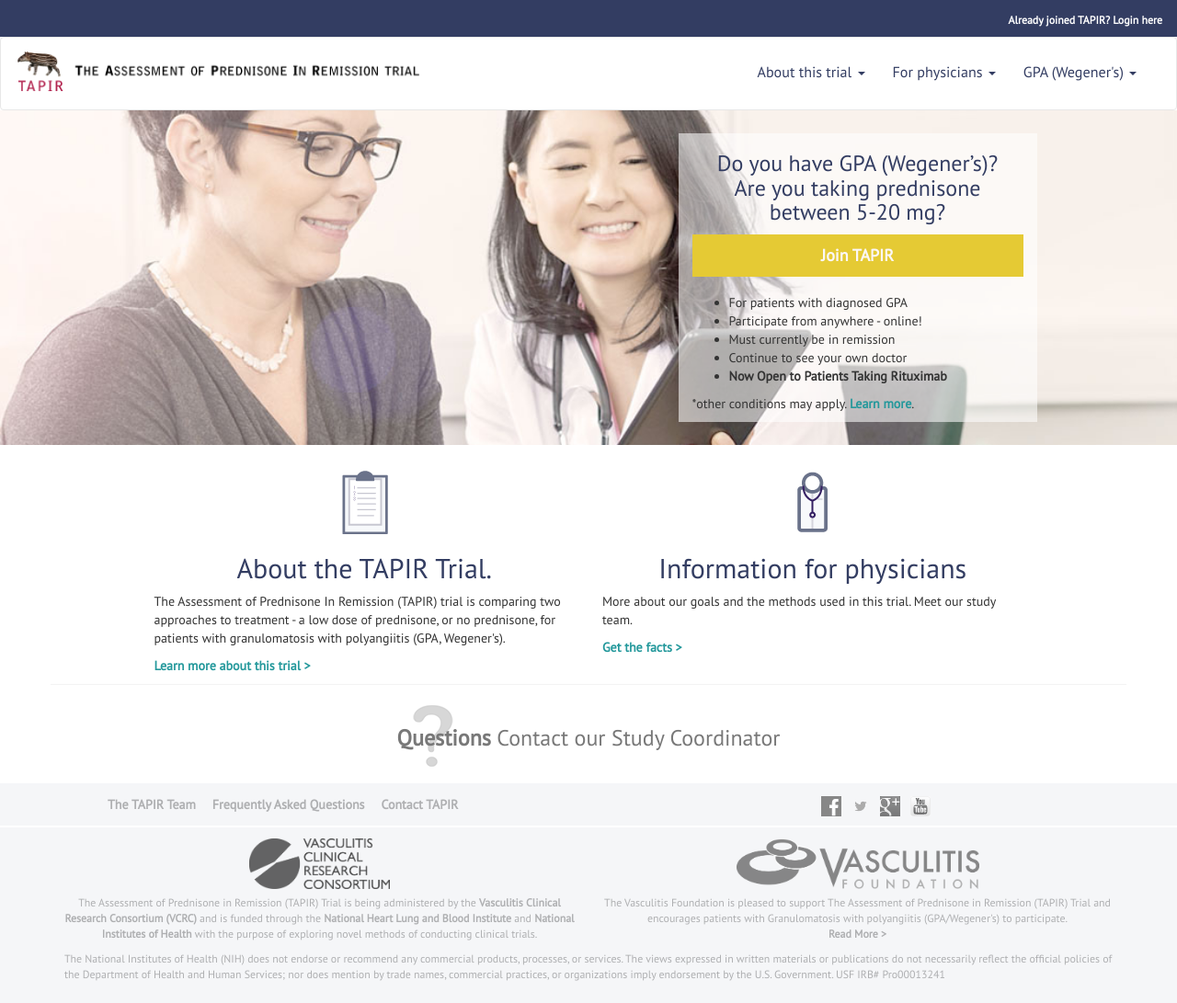
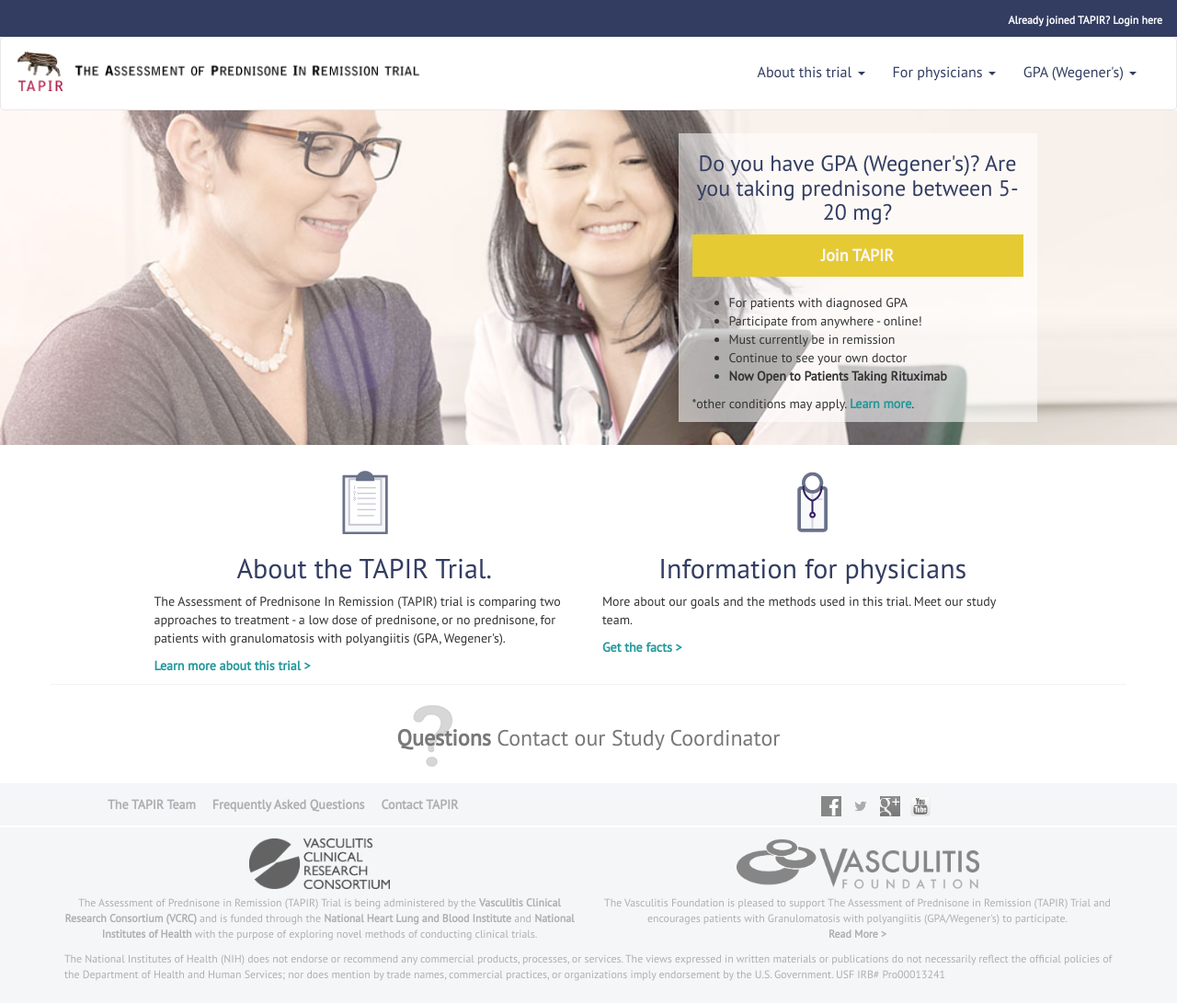
Before and after one commit to jenniferlloyd/netlifyplay, a Jekyll site: the page built from index.html, in a window 1280 px wide. Shown: the whole page at 92% size. Built offline with Jekyll 4.4.1, drawn with Linux system fonts in a browser that asks for light colours.

Commit message:
Update Pages “home”

```diff
--- a/_data/home.yml
+++ b/_data/home.yml
@@ -1,15 +1,18 @@
 banner:
-  jointitle: Do you have GPA (Wegener&rsquo;s)? <br> Are you taking prednisone between 5-20 mg?
-  image: "/media/uploads/back3.jpg"
-
+  image: /media/uploads/back3.jpg
+  jointitle: Do you have GPA (Wegener's)? Are you taking prednisone between 5-20 mg?
 homeabout:
+  icon: img/icons/clipboard.gif
+  link: Learn more about this trial >
+  text: >-
+    The Assessment of Prednisone In Remission (TAPIR) trial is comparing two
+    approaches to treatment - a low dose of prednisone, or no prednisone, for
+    patients with granulomatosis with polyangiitis (GPA, Wegener's).
   title: About the TAPIR Trial.
-  text: The Assessment of Prednisone In Remission (TAPIR) trial is comparing two approaches to treatment - a low dose of prednisone, or no prednisone, for patients with granulomatosis with polyangiitis (GPA, Wegener's).
-  link: Learn more about this trial &gt;
-  icon: "img/icons/clipboard.gif"
-
 for_phys:
+  icon: img/icons/doctor.gif
+  link: Get the facts >
+  text: >-
+    More about our goals and the methods used in this trial. Meet our study
+    team.
   title: Information for physicians
-  text: More about our goals and the methods used in this trial. Meet our study team.
-  link: Get the facts &gt;
-  icon: "img/icons/doctor.gif"
```
